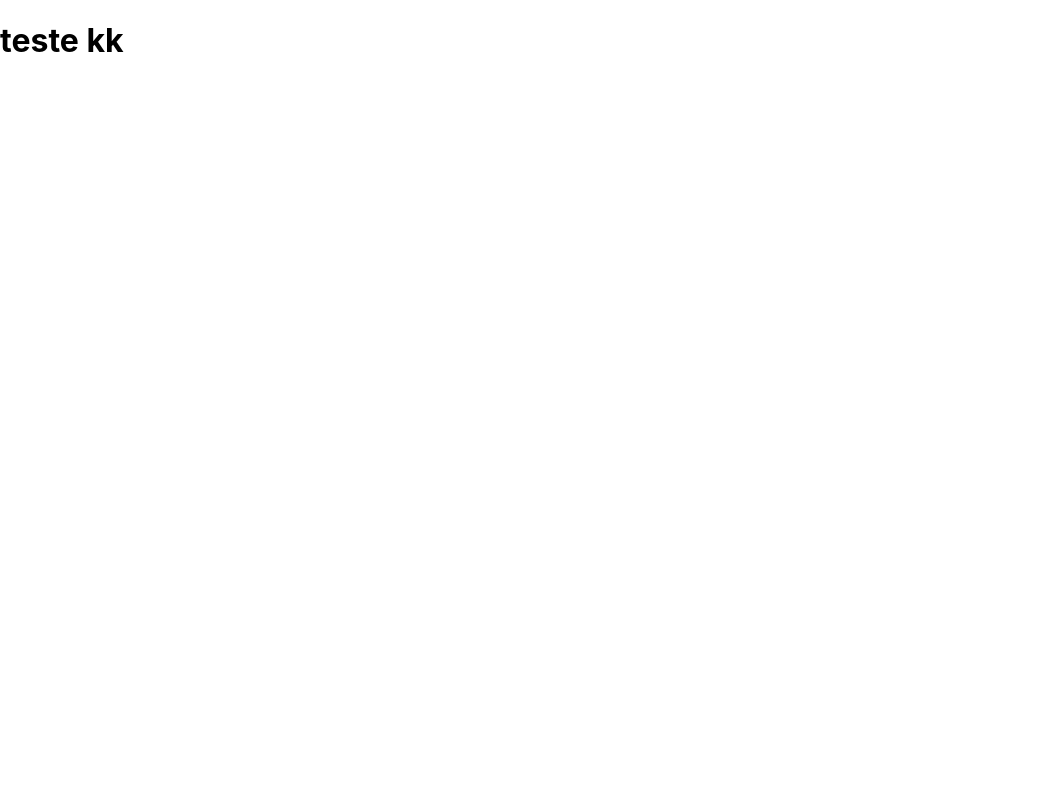
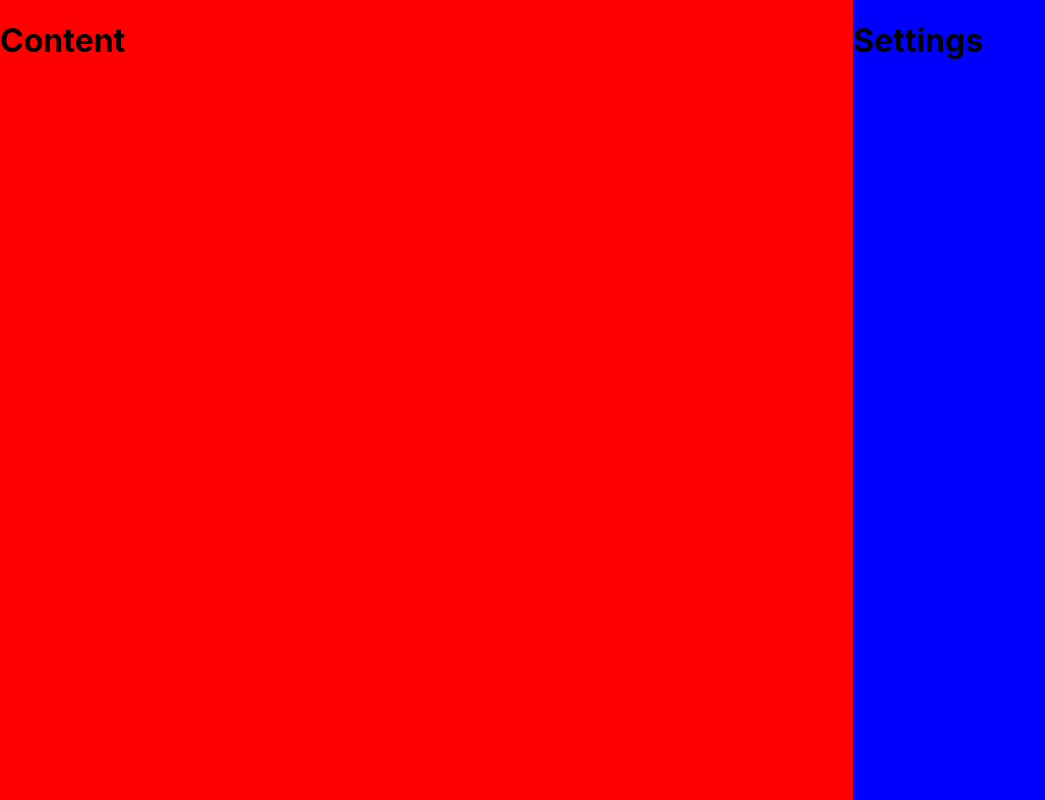
Before and after one commit to GabrielDavid1/GDTools, a Next.js app: page / in a window 1280 px wide. Shown: the whole page, without its empty margins (0-1045 px from the left). Built offline with nearby package versions, Linux system fonts and the light colour scheme.

Commit message:
defined structure

```diff
--- a/pages/index.tsx
+++ b/pages/index.tsx
@@ -4,13 +4,18 @@ import Head from 'next/head'
 
 const Home: NextPage = () => {
   return (
-    <div>
+    <div className="Container">
       <Head>
         <title>GDTools</title>
         <meta name="description" content="my app" />
         <link rel="icon" href="/favicon.ico" />
       </Head>
-      <h1> teste kk </h1>
+      <div className="Content">
+        <h1>Content</h1>
+      </div>
+      <div className="Settings">
+        <h1>Settings</h1>
+      </div>
     </div>
   )
 }
--- a/styles/globals.scss
+++ b/styles/globals.scss
@@ -1,4 +1,3 @@
-html,
 body {
   padding: 0;
   margin: 0;
@@ -6,11 +5,15 @@ body {
     Ubuntu, Cantarell, Fira Sans, Droid Sans, Helvetica Neue, sans-serif;
 }
 
-a {
-  color: inherit;
-  text-decoration: none;
+.Container {
+   display:flex;
+   height: 100vh;
+  .Content {
+    width:100%;
+    background-color:red;
+  }
+  .Settings {
+    width:50%;
+    background-color:blue;
+  }
 }
-
-* {
-  box-sizing: border-box;
-}
```
